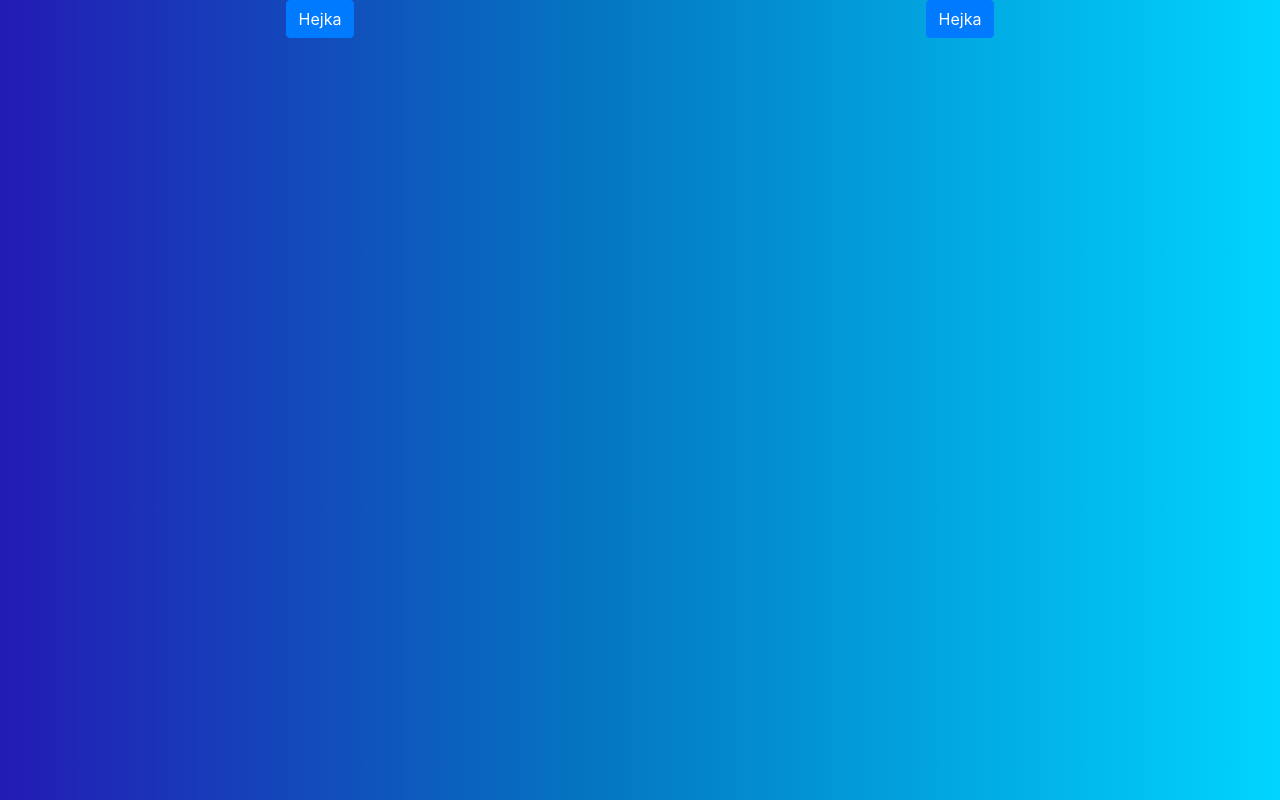
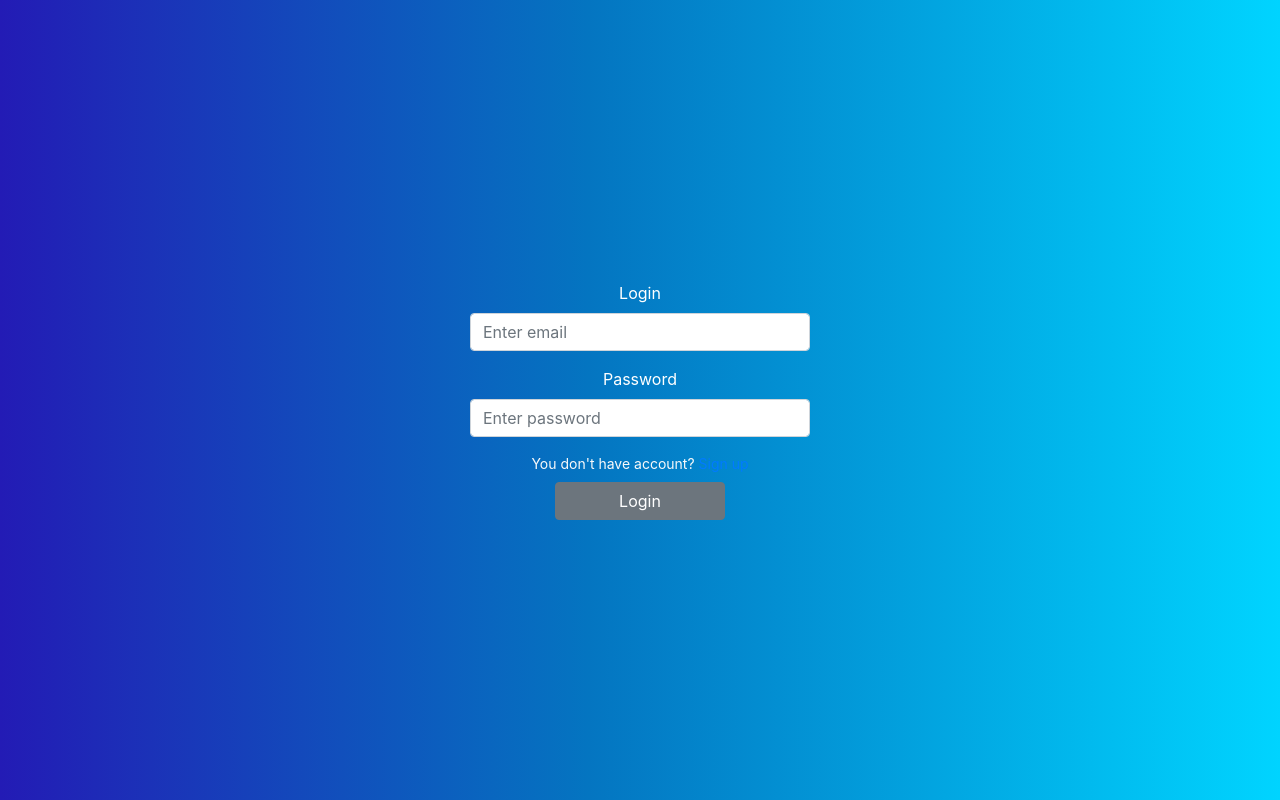
Before and after one commit to kpakula/noteapp-react, a React (Create React App) app: page /signin in a window 1280 px wide. Built offline with nearby package versions, Linux system fonts and the light colour scheme.

Commit message:
Refactored login and register view

```diff
--- /dev/null
+++ b/src/components/login/Login.css
@@ -0,0 +1,8 @@
+.leftSide {
+    color: white;
+    /* background-color: #5f5f5; */
+    max-width: 370px !important;
+    max-height: 300px !important;
+    min-width: 320px !important;
+    /* border: 1px solid blue; */
+}
--- a/src/components/login/Login.js
+++ b/src/components/login/Login.js
@@ -1,15 +1,40 @@
 import React from "react";
 import { Button, Col, Row } from "react-bootstrap";
+import { Link } from "react-router-dom";
 
 export default function Login() {
   return (
-    <Row>
-      <Col>
-        <Button>Hejka</Button>
-      </Col>
+<Row className="justify-content-center align-items-center h-100">
+      <Col xs={10} sm={8} md={5} lg={4} className="leftSide">
+        <form>
+          <div class="form-group">
+            <label for="exampleInputEmail1">Login</label>
+            <input
+              type="email"
+              class="form-control mb-0"
+              id="exampleInputEmail1"
+              aria-describedby="emailHelp"
+              placeholder="Enter email"
+            />
+          </div>
+          <div class="form-group">
+            <label for="exampleInputPassword1">Password</label>
+            <input
+              type="password"
+              class="form-control"
+              id="exampleInputPassword1"
+              placeholder="Enter password"
+            />
+          </div>
+          <small id="emailHelp" class="form-text text-light">You don't have account? <Link to="/signup">Sign up</Link></small>
 
-      <Col>
-        <Button>Hejka</Button>
+          <button
+            type="submit"
+            class="btn btn-secondary w-50 mt-2"
+          >
+            Login
+          </button>
+        </form>
       </Col>
     </Row>
   );
--- a/src/components/register/Register.js
+++ b/src/components/register/Register.js
@@ -1,40 +1,10 @@
 import React from "react";
 import { Row, Col } from "react-bootstrap";
 import "./Register.css";
+import { Link } from "react-router-dom";
 
 export default function Register() {
   return (
-    <Row className="justify-content-center align-items-center h-100">
-      <Col sm={8} md={5} lg={4} className="leftSide">
-          <form>
-            <div class="form-group">
-              <label for="exampleInputEmail1">Email address</label>
-              <input
-                type="email"
-                class="form-control"
-                id="exampleInputEmail1"
-                aria-describedby="emailHelp"
-                placeholder="Enter email"
-              />
-              <small id="emailHelp" class="form-text text-muted">
-                We'll never share your email with anyone else.
-              </small>
-            </div>
-            <div class="form-group">
-              <label for="exampleInputPassword1">Password</label>
-              <input
-                type="password"
-                class="form-control"
-                id="exampleInputPassword1"
-                placeholder="Password"
-              />
-            </div>
-            <button type="submit" class="btn btn-secondary mt-2">
-              Login
-            </button>
-          </form>
-      </Col>
-      {/* <Col className="rightSide">Right</Col> */}
-    </Row>
+    <Link to="/signin" ><b>Sign in</b></Link>
   );
 }
```
